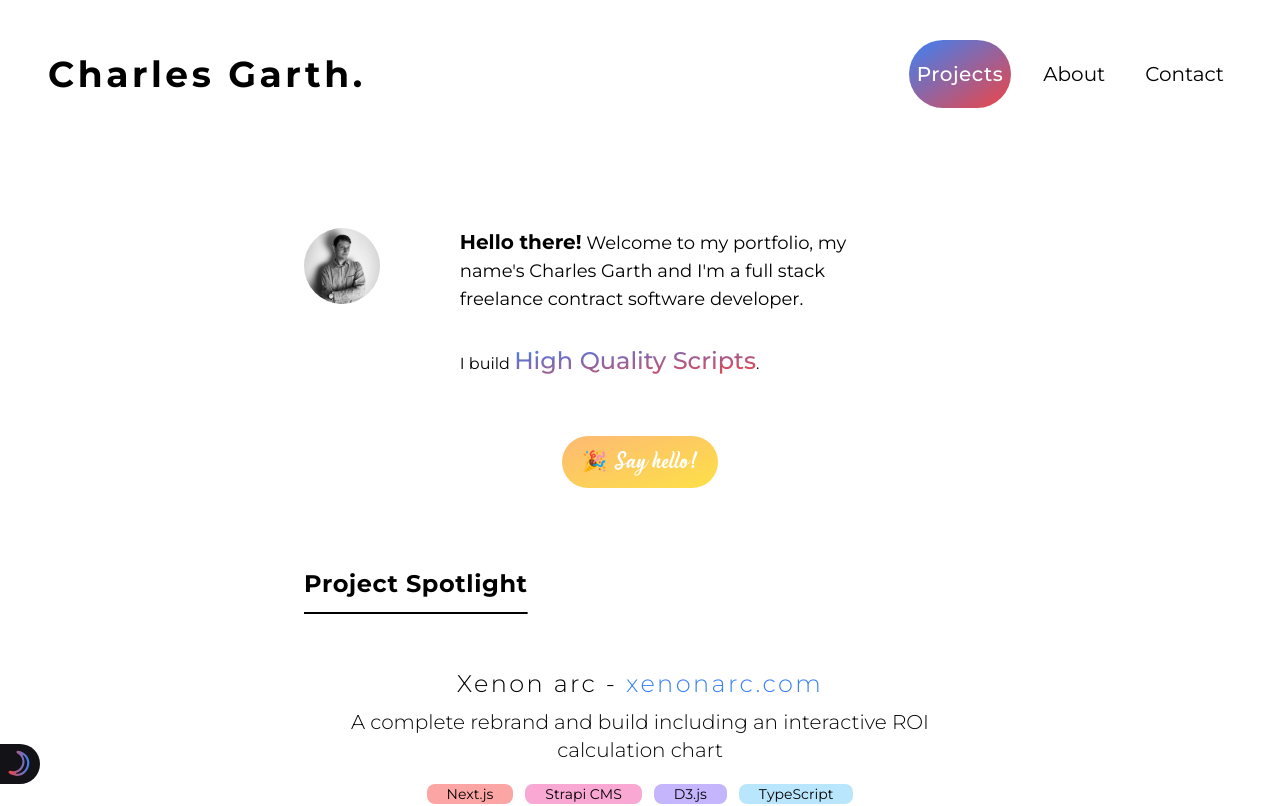
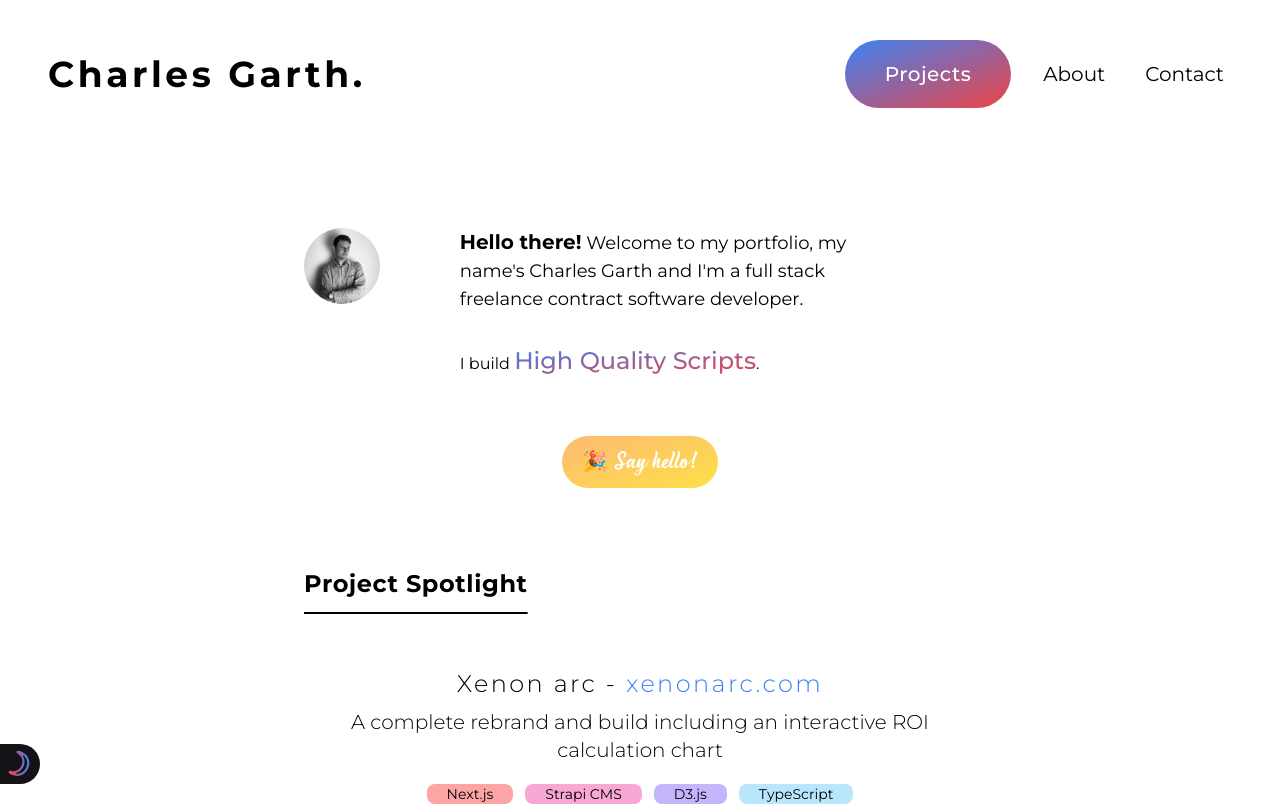
Before and after one commit to CharlesGarth/portfolio, a Next.js app: page / in a window 1280 px wide. Shown: the top 806 px of the page. Built offline with nearby package versions, Linux system fonts and the light colour scheme.

Commit message:
Padding on header button

```diff
--- a/components/header.tsx
+++ b/components/header.tsx
@@ -10,11 +10,11 @@ export const Header: React.FC<IHeaderProps> = ({
     currentSection = 'projects',
 }) => {
     const linkStyles =
-        'px-2 sm:text-sm md:text-xl lg:text-2xl cursor-pointer font-body';
+        'sm:text-sm md:text-xl lg:text-2xl cursor-pointer font-body';
     const selectedStyles =
         'px-10 py-5 font-medium tracking-wide text-white bg-gradient-to-tl from-red-500 to-blue-500 hover:from-red-400 hover:to-blue-400 rounded-full';
     const unselectedStyles =
-        'hover:text-transparent hover:bg-clip-text hover:bg-gradient-to-r hover:from-red-400 hover:to-blue-400 dark:text-white dark:hover:text-transparent dark:hover:from-red-400 dark:hover:to-blue-400';
+        'px-2 hover:text-transparent hover:bg-clip-text hover:bg-gradient-to-r hover:from-red-400 hover:to-blue-400 dark:text-white dark:hover:text-transparent dark:hover:from-red-400 dark:hover:to-blue-400';
 
     const sections = [
         {
```
